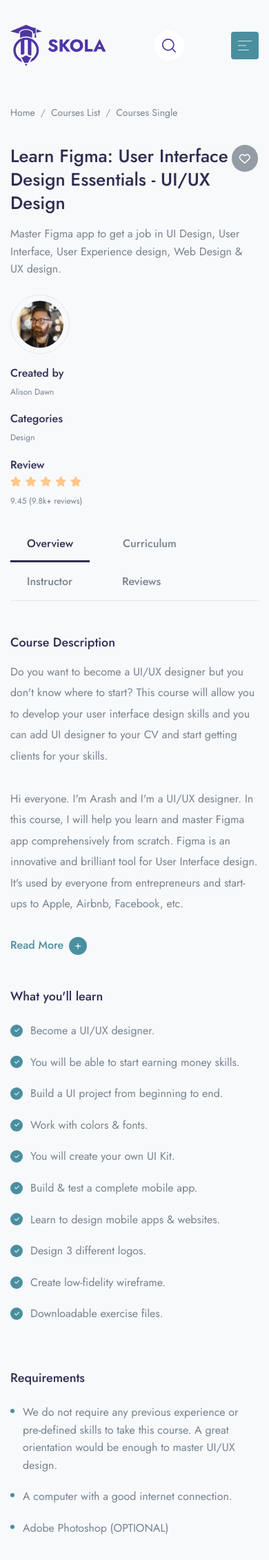
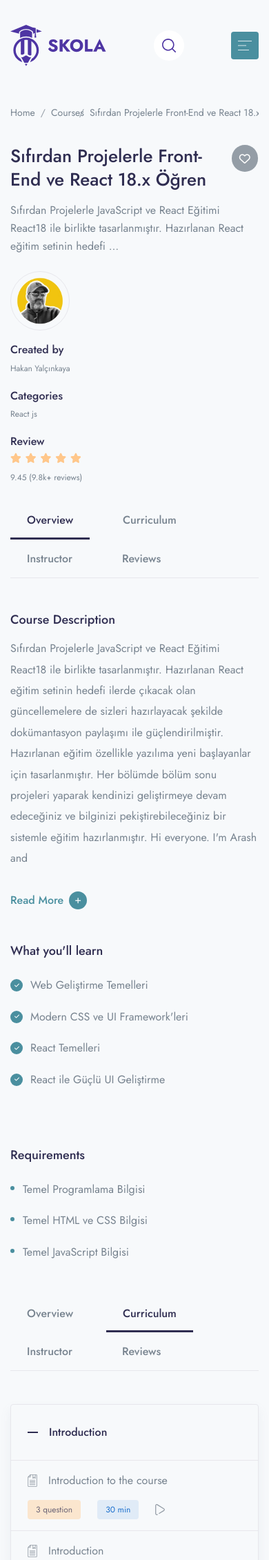
Before and after one commit to sevvalgencel/lms_project, a Django app: a page that uses templates/base.html in a window 390 px wide. Shown: the top 2261 px of the page at 69% size. Run offline with Django 5.2, Linux system fonts and the light colour scheme; data comes from the database, SQL or seed files in the repository; both versions use the stored data as it was after the commit; some libraries are stand-ins or nearby versions.

Commit message:
added course introductions and video model

```diff
--- a/LMS/urls.py
+++ b/LMS/urls.py
@@ -10,9 +10,8 @@ urlpatterns = [
     path('admin/', admin.site.urls),
 
     path('base', views.BASE, name='base'),
-
+    path('404',views.PAGE_NOT_FOUND,name='404'),
     path('', views.HOME, name='home'),
-
     path('courses', views.SINGLE_COURSE, name='single_course'),
     path('courses/filter-data',views.filter_data,name="filter-data"),
     path('course/<slug:slug>',views.COURSE_DETAILS,name='course_details'),
--- a/LMS/views.py
+++ b/LMS/views.py
@@ -58,20 +58,53 @@ def filter_data(request):
 
 
 def CONTACT_US(request):
-    return render(request,'Main/contact_us.html')
+    category = Categories.get_all_category(Categories)
+
+    context = {
+        'category':category,
+    }
+    return render(request,'Main/contact_us.html',context)
 
 def ABOUT_US(request):
-    return render(request,'Main/about_us.html')
+    category = Categories.get_all_category(Categories)
+
+    context = {
+        'category': category,
+    }
+    return render(request,'Main/about_us.html',context)
 
 
 def SEARCH_COURSE(request):
+    category = Categories.get_all_category(Categories)
     query = request.GET['query']
     course = Course.objects.filter(title__icontains = query)
     context = {
         'course':course,
+        'category': category,
     }
     return render(request,'search/search.html',context)
 
 
 def COURSE_DETAILS(request,slug):
-    return render(request,'course/course_details.html')
+    category = Categories.get_all_category(Categories)
+
+    course = Course.objects.filter(slug = slug)
+    if course.exists():
+        course = course.first()
+    else:
+        return redirect('404')
+
+    context = {
+        'course': course,
+        'category': category,
+    }
+    return render(request,'course/course_details.html',context)
+
+
+def PAGE_NOT_FOUND(request):
+    category = Categories.get_all_category(Categories)
+
+    context = {
+        'category': category,
+    }
+    return render(request,'error/404.html',context)
--- a/app/models.py
+++ b/app/models.py
@@ -73,3 +73,39 @@ def pre_save_post_receiver(sender, instance, *args, **kwargs):
         instance.slug = create_slug(instance)
 
 pre_save.connect(pre_save_post_receiver, Course)
+
+
+class what_you_will_learn(models.Model):
+    course = models.ForeignKey(Course,on_delete=models.CASCADE)
+    points = models.CharField(max_length=500)
+
+    def __str__(self):
+        return self.points
+
+class Requirements(models.Model):
+    course = models.ForeignKey(Course, on_delete=models.CASCADE)
+    points = models.CharField(max_length=500)
+
+    def __str__(self):
+        return self.points
+
+
+class Lesson(models.Model) :
+    course = models.ForeignKey(Course,on_delete=models.CASCADE)
+    name = models.CharField(max_length=200)
+
+    def __str__(self):
+        return self.name + " - " + self.course.title
+
+class Video(models.Model) :
+    serial_number = models.IntegerField(null=True)
+    thumbnail = models.ImageField(upload_to="Media/Yt_Thumbnail",null=True)
+    course = models.ForeignKey(Course,on_delete=models.CASCADE)
+    lesson = models.ForeignKey(Lesson, on_delete=models.CASCADE)
+    title = models.CharField(max_length=100)
+    youtube_id = models.CharField(max_length=200)
+    time_duration = models.FloatField(null=True)
+    preview = models.BooleanField(default=False)
+
+    def __str__(self):
+        return self.title
--- a/templates/Main/about_us.html
+++ b/templates/Main/about_us.html
@@ -1,6 +1,6 @@
 
 {% extends 'base.html' %}
-{% block title %}about us{% endblock %}
+{% block title %}About us{% endblock %}
 {% block content %}
 {% load static %}
 <!-- PAGE TITLE
--- a/templates/Main/home.html
+++ b/templates/Main/home.html
@@ -1,4 +1,5 @@
    {% extends  'base.html' %}
+   {% block title %}Home{% endblock %}
    {% load static %}
    {% block content %}
    {% load course_tags %}
--- a/templates/Main/single_course.html
+++ b/templates/Main/single_course.html
@@ -1,4 +1,5 @@
    {% extends  'base.html' %}
+   {% block title %}Course{% endblock %}
    {% load static %}
    {% block content %}
    {% load course_tags %}
--- a/templates/base.html
+++ b/templates/base.html
@@ -24,7 +24,7 @@
       <link rel="stylesheet" href="{% static 'assets/libs/quill/dist/quill.core.css' %}" />
       <!-- Theme CSS -->
       <link rel="stylesheet" href="{% static 'assets/css/theme.min.css' %}">
-      <title>Skola</title>
+      <title>Skola - {% block title %}{% endblock %}</title>
 
       <script src="https://kit.fontawesome.com/0e5fa0ea8a.js" crossorigin="anonymus"></script>
       <script src="https://ajax.googleapis.com/ajax/libs/jquery/3.6.0/jquery.min.js"></script>
--- a/templates/course/course_details.html
+++ b/templates/course/course_details.html
@@ -1,4 +1,5 @@
 {% extends 'base.html' %}
+{% block title %}{{course.title}}{% endblock %}
 {% block content %}
 
    <!-- BREADCRUMBS
@@ -13,11 +14,11 @@
                 </li>
                 <li class="breadcrumb-item">
                     <a class="text-gray-800" href="#">
-                        Courses List
+                        Courses
                     </a>
                 </li>
                 <li class="breadcrumb-item text-gray-800 active" aria-current="page">
-                    Courses Single
+                    {{course.title}}
                 </li>
             </ol>
         </nav>
@@ -29,9 +30,9 @@
         <div class="row mb-8">
             <div class="col-lg-8 mb-6 mb-lg-0 position-relative">
                 <h1 class="me-7 me-xl-14">
-                    Learn Figma: User Interface Design Essentials - UI/UX Design
+                   {{course.title}}
                 </h1>
-                <p class="me-xl-13 mb-5">Master Figma app to get a job in UI Design, User Interface, User Experience design, Web Design & UX design.</p>
+                <p class="me-xl-13 mb-5">{{course.description|truncatewords:15}}</p>
 
                 <a href="#" class="badge badge-lg badge-rounded-circle badge-secondary font-size-base badge-float badge-float-inside top-0 text-white">
                     <i class="far fa-heart"></i>
@@ -42,18 +43,18 @@
                 <div class="d-md-flex align-items-center mb-5">
                     <div class="border rounded-circle d-inline-block mb-4 mb-md-0 me-md-6 me-lg-4 me-xl-6">
                         <div class="p-2">
-                            <img src="assets/img/avatars/avatar-1.jpg" alt="..." class="rounded-circle" width="68" height="68">
+                            <img src="/{{course.author.author_profile}}" alt="..." class="rounded-circle" width="68" height="68">
                         </div>
                     </div>
 
                     <div class="mb-4 mb-md-0 me-md-8 me-lg-4 me-xl-8">
                         <h6 class="mb-0">Created by</h6>
-                        <a href="#" class="font-size-sm text-gray-800">Alison Dawn</a>
+                        <a href="#" class="font-size-sm text-gray-800">{{course.author.name}}</a>
                     </div>
 
                     <div class="mb-4 mb-md-0 me-md-8 me-lg-4 me-xl-8">
                         <h6 class="mb-0">Categories</h6>
-                        <a href="#" class="font-size-sm text-gray-800">Design</a>
+                        <a href="#" class="font-size-sm text-gray-800">{{course.category}}</a>
                     </div>
 
                     <div class="mb-4 mb-md-0 me-md-6 me-lg-4 me-xl-6">
@@ -89,9 +90,9 @@
                     </ul>
 
                     <h3 class="">Course Description</h3>
-                    <p class="mb-6 line-height-md">Do you want to become a UI/UX designer but you don't know where to start? This course will allow you to develop your user interface design skills and you can add UI designer to your CV and start getting clients for your skills.</p>
-                    <p class="mb-6 line-height-md">Hi everyone. I'm Arash and I'm a UI/UX designer. In this course, I will help you learn and master Figma app comprehensively from scratch. Figma is an innovative and brilliant tool for User Interface design. It's used by everyone from entrepreneurs and start-ups to Apple, Airbnb, Facebook, etc.</p>
-                    <p class="collapse mb-6 line-height-md" id="readcollapseExample">Anim pariatur cliche reprehenderit, enim eiusmod high life accusamus terry richardson ad squid. Nihil anim keffiyeh helvetica, craft beer labore wes anderson cred nesciunt sapiente  I will help you learn and master Figma app comprehensively from scratch. Figma is an innovative and brilliant tool for User Interface design. It's used by everyone from entrepreneurs ea proident.</p>
+                    <p class="mb-6 line-height-md">{{course.description|slice:"0:494"}}</p>
+
+                    <p class="collapse mb-6 line-height-md" id="readcollapseExample">{{course.description|slice:"494:3000"}}</p>
                     <a class="text-teal read-more h6 d-inline-block mb-8" data-bs-toggle="collapse" href="#readcollapseExample" role="button" aria-expanded="false" aria-controls="readcollapseExample">
                         <span class="d-inline-flex align-items-center more">
                             Read More
@@ -111,30 +112,26 @@
                     <div class="row row-cols-lg-2 mb-8">
                         <div class="col-md">
                             <ul class="list-style-v1 list-unstyled">
-                                <li>Become a UI/UX designer.</li>
-                                <li>You will be able to start earning money skills.</li>
-                                <li>Build a UI project from beginning to end.</li>
-                                <li>Work with colors & fonts.</li>
-                                <li>You will create your own UI Kit.</li>
+                                {% for learn in course.what_you_will_learn_set.all|slice:"0:5" %}
+                                <li>{{learn.points}}</li>
+                                {% endfor %}
                             </ul>
                         </div>
 
                         <div class="col-md">
                             <ul class="list-style-v1 list-unstyled ms-xl-6">
-                                <li>Build & test a complete mobile app.</li>
-                                <li>Learn to design mobile apps & websites.</li>
-                                <li>Design 3 different logos.</li>
-                                <li>Create low-fidelity wireframe.</li>
-                                <li>Downloadable exercise files.</li>
+                               {% for learn in course.what_you_will_learn_set.all|slice:"5:12" %}
+                                <li>{{learn.points}}</li>
+                                {% endfor %}
                             </ul>
                         </div>
                     </div>
 
                     <h3 class="mb-5">Requirements</h3>
                     <ul class="list-style-v2 list-unstyled">
-                        <li>We do not require any previous experience or pre-defined skills to take this course. A great orientation would be enough to master UI/UX design.</li>
-                        <li>A computer with a good internet connection.</li>
-                        <li>Adobe Photoshop (OPTIONAL)</li>
+                        {% for requirement in course.requirements_set.all %}
+                        <li>{{requirement.points}}</li>
+                        {% endfor %}
                     </ul>
                 </div>
 
--- a/templates/registration/login.html
+++ b/templates/registration/login.html
@@ -1,4 +1,5 @@
 {% extends 'base.html' %}
+{% block title %}Login{% endblock %}
 {% block content %}
 
 <!-- PAGE TITLE
--- a/templates/registration/profile.html
+++ b/templates/registration/profile.html
@@ -1,4 +1,5 @@
 {% extends 'base.html' %}
+{% block title %}Profile{% endblock %}
 {% block content %}
 
 <!-- PAGE TITLE
--- a/templates/registration/register.html
+++ b/templates/registration/register.html
@@ -1,4 +1,5 @@
 {% extends 'base.html' %}
+{% block title %}Register{% endblock %}
 {% block content %}
 <!-- PAGE TITLE
     ================================================== -->
--- a/templates/search/search.html
+++ b/templates/search/search.html
@@ -1,4 +1,5 @@
 {% extends 'base.html' %}
+{% block title %}Search{% endblock %}
 {% load course_tags %}
 {% load static %}
 {% block content %}
```
Also changed, not shown: app/admin.py (+17 -2 lines), templates/error/404.html (added, +30 -0 lines), app/migrations/0004_requirements_what_you_will_learn.py (added), app/migrations/0005_lesson_video.py (added), db.sqlite3.
